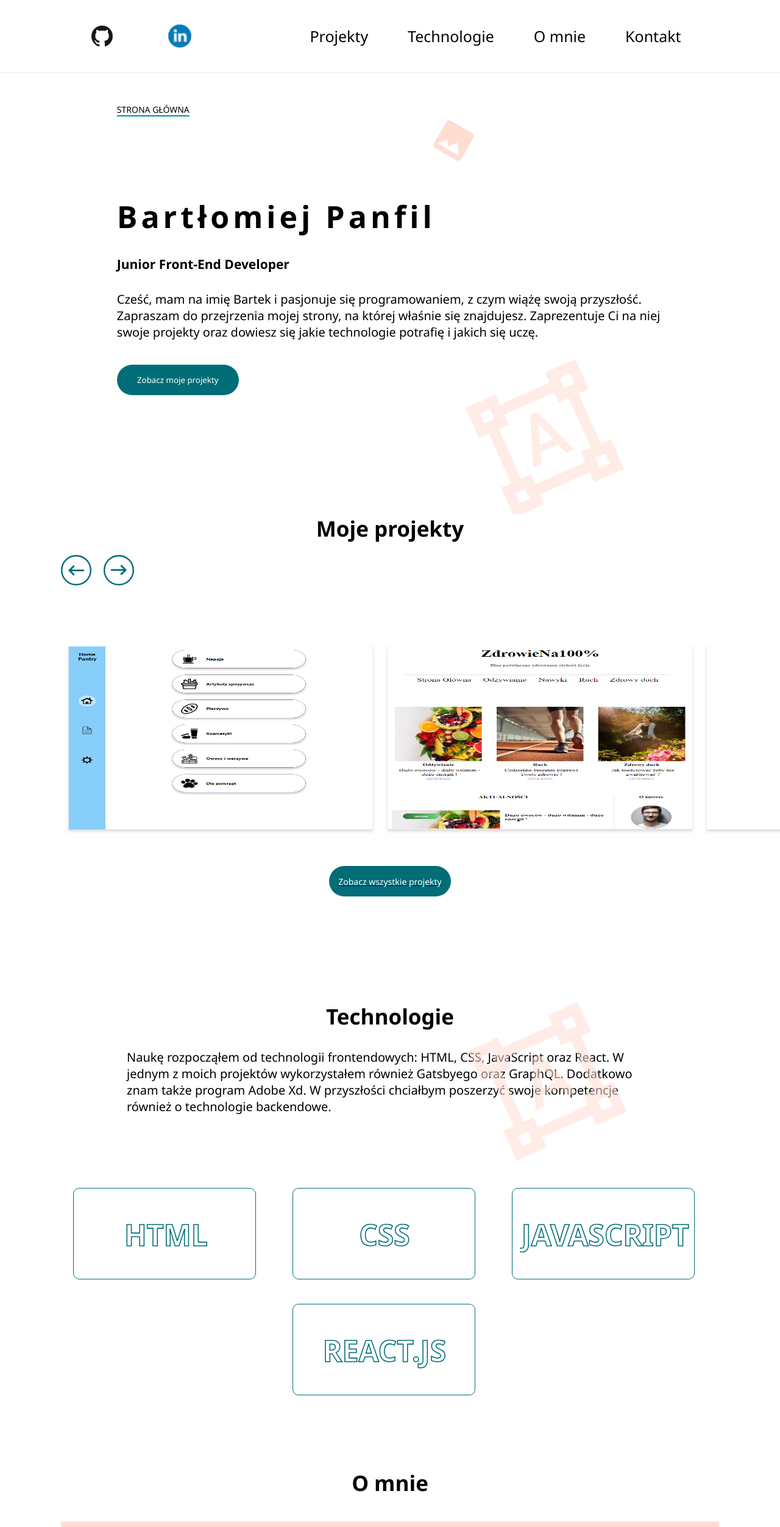
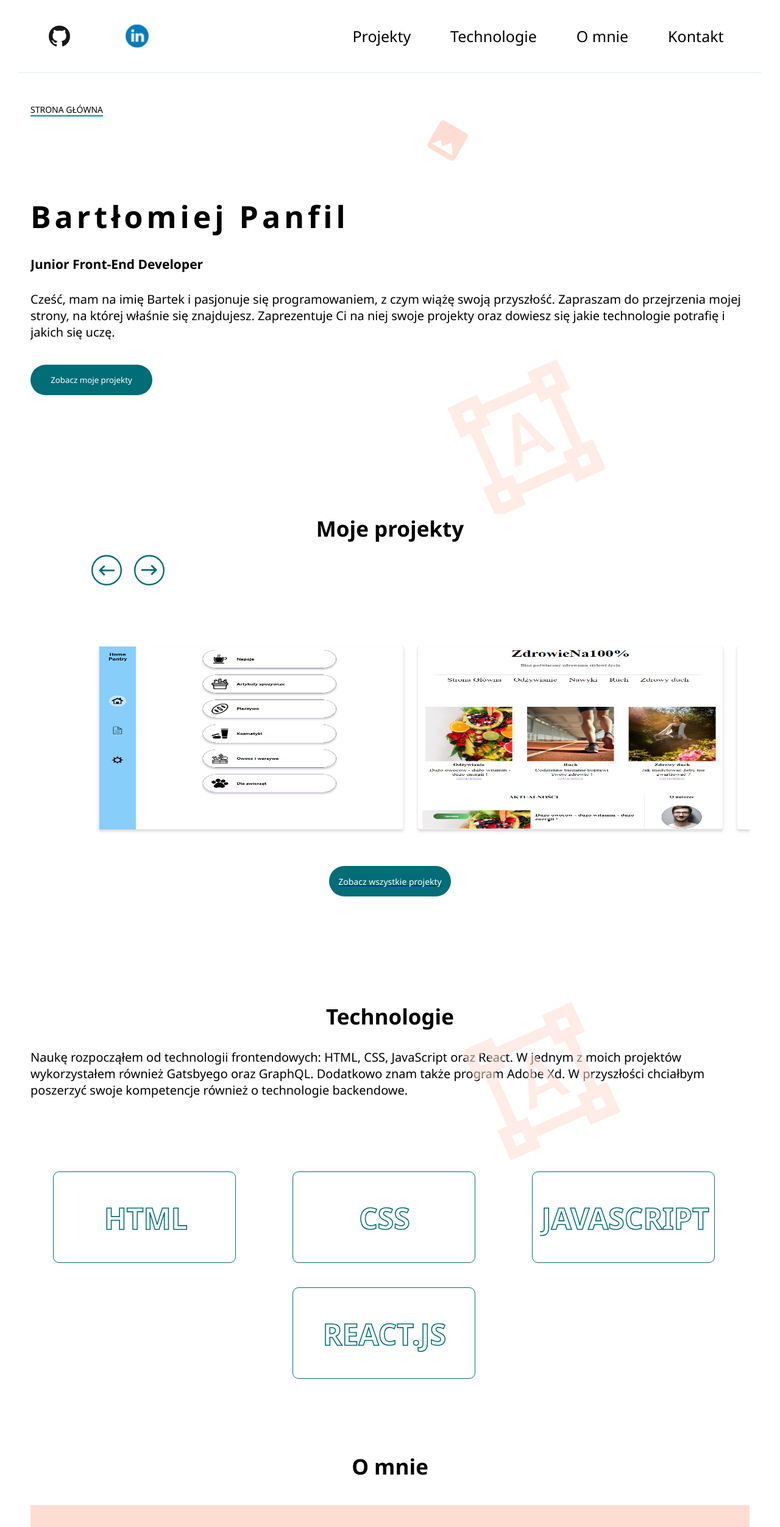
Before and after one commit to Bartlomiej95/MyWebsite, a React (Create React App) app: page / in a window 1280 px wide. Shown: the top 2504 px of the page at 61% size. Built offline with nearby package versions, Linux system fonts and the light colour scheme; what react-animations would draw is missing.

Commit message:
Add view above 1280px

```diff
--- a/src/organisms/AboutMe/AboutMe.js
+++ b/src/organisms/AboutMe/AboutMe.js
@@ -20,9 +20,11 @@ const Wrapper = styled.section`
     }
 
     @media(min-width: 1280px){
-        padding: 0 100px;
         height: 500px;
         min-height: 500px;
+        width: 1180px;
+        margin-left: auto;
+        margin-right: auto;
     }
 `;
 
--- a/src/organisms/Banner/Banner.js
+++ b/src/organisms/Banner/Banner.js
@@ -14,7 +14,9 @@ const BannerWrapper = styled.section`
     overflow: hidden;
 
     @media(min-width: 1280px){
-        padding: 0 142px;
+        /* padding: 0 142px; */
+        width: 1180px;
+        margin: 0 auto;
     }
 `;
 
@@ -22,6 +24,10 @@ const ContentWrapper = styled.div`
     width: 90%;
     margin: 0 auto;
     text-align: left;
+
+    @media(min-width: 1280px){
+        width: 100%;
+    }
 `;
 
 const DivBannerParagraph = styled.div`
--- a/src/organisms/Contact/Contact.js
+++ b/src/organisms/Contact/Contact.js
@@ -11,8 +11,11 @@ const Wrapper = styled.section`
     min-height: ${({ theme }) => theme.Contact.Wrapper.mobileMinHeight};
 
     @media(min-width: 1280px){
-        padding: 0 ${({ theme }) => theme.Contact.Wrapper.desktopPaddingLevels};
+        /* padding: 0 ${({ theme }) => theme.Contact.Wrapper.desktopPaddingLevels}; */
         height: ${({ theme }) => theme.Contact.Wrapper.desktopHeight};
+        width: 1180px;
+        margin-left: auto;
+        margin-right: auto;
     }
 `;
 
@@ -59,7 +62,7 @@ const Form = styled.form`
 
     @media(min-width: 1280px){
 
-        width: 90%;
+        width: 100%;
         flex-wrap: wrap;
         justify-content: space-between;
         padding-top: 20px;
@@ -83,7 +86,6 @@ const Form = styled.form`
 const ParagraphContact = styled(Paragraph)`
     display: block;
     margin: 30px auto 50px auto;
-    width: 90%;
 
 `;
 
--- a/src/organisms/Footer/Footer.js
+++ b/src/organisms/Footer/Footer.js
@@ -18,12 +18,23 @@ const Wrapper = styled.section`
 
 `;
 
+const Content = styled.div`
+    display: flex;
+    flex-direction: row;
+    justify-content: space-around;
+
+    @media(min-width: 1280px){
+        width: 1180px;
+        margin: 0 auto;
+    }
+`;
+
 const LeftSide = styled.ul`
     display: flex;
     flex-direction: row;
     flex-wrap: nowrap;
     align-items: center;
-    width: 70vw;
+    width: 75vw;
 
     li {
         font-size: 13px;
@@ -44,7 +55,7 @@ const RightSide = styled.div`
     display: flex;
     align-items: center;
     justify-content:space-around;
-    width: 15vw;
+    width: 20vw;
 `;
 
 const WrapperUl = styled.ul`
@@ -77,6 +88,8 @@ const NavLink = styled(Link)`
 const Footer = () => {
     return(
         <Wrapper>
+            <Content>
+
                 <LeftSide>
                     <WrapperUl>
                         <NavLink
@@ -128,6 +141,7 @@ const Footer = () => {
                     <a href="https://github.com/Bartlomiej95"><img src={linkedinIcon} alt="ikona portalu linkedin" /></a>
                     <a href="https://www.linkedin.com/in/bart%C5%82omiej-panfil-8a6a8b196/"><img src={githubIcon} alt="ikona portalu github" /></a>
                 </RightSide>
+            </Content>
         </Wrapper>
     )
 }
--- a/src/organisms/Header/Header.js
+++ b/src/organisms/Header/Header.js
@@ -41,7 +41,9 @@ const HeaderWrapperDesktop = styled.header`
         justify-content: space-between;
         height: ${({ theme }) => theme.Header.desktopHeight};
         border-bottom: ${({ theme }) => theme.Header.borderBottom} solid #EDF6F9;
-        padding: 0 100px;
+        /* padding: 0 100px; */
+        width: 1220px;
+        margin: 0 auto;
     }
 
 `;
--- a/src/organisms/ProjectsSection/ProjectsSection.js
+++ b/src/organisms/ProjectsSection/ProjectsSection.js
@@ -17,6 +17,8 @@ const Wrapper = styled.section`
     @media(min-width: 1280px){
         padding: 0 ${({ theme }) => theme.ProjectSection.Wrapper.desktopLeftPadding};
         overflow: hidden;
+        width: 1180px;
+        margin: 0 auto;
     }
 `;
 
--- a/src/organisms/TechSection/TechSection.js
+++ b/src/organisms/TechSection/TechSection.js
@@ -14,7 +14,9 @@ const Wrapper = styled.section`
     overflow: hidden;
 
     @media(min-width: 1280px) {
-        padding: 0 ${({ theme }) => theme.TechSection.Wrapper.desktopPaddingLevels};
+        /* padding: 0 ${({ theme }) => theme.TechSection.Wrapper.desktopPaddingLevels}; */
+        width: 1180px;
+        margin: 0 auto;
     }
 `;
 
@@ -48,7 +50,7 @@ const BcgIcon = styled.img`
 `;
 
 const TechParagraph = styled(Paragraph)`
-    width: 80%;
+
     margin: 30px auto 50px auto;
 
 `;
```
Lines whose indentation alone changed are shown as unchanged.
